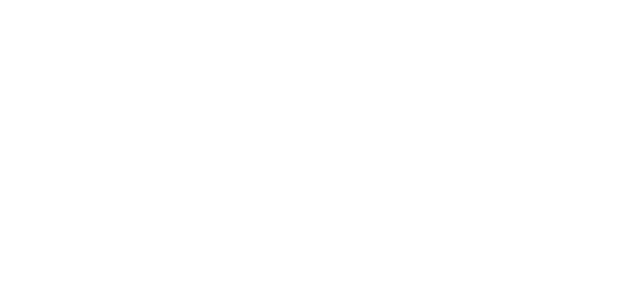
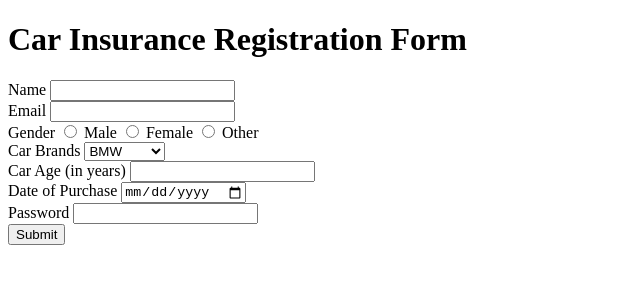
Before and after one commit to acciojob/car-insurance-form-bhpuja, a website: page main.html in a window 1280 px wide. Shown: the whole page, without its empty margins (0-640 px from the left). Drawn offline with Linux system fonts and the light colour scheme.

Commit message:
created a submission

```diff
--- a/main.html
+++ b/main.html
@@ -1,16 +1,68 @@
 <!DOCTYPE html>
+<html lang="en">
+<head>
+    <meta charset="UTF-8">
+    <meta name="viewport" content="width=device-width, initial-scale=1.0">
+    <title>Car Insurance Registration</title>
+</head>
+<body>
+    <h1>Car Insurance Registration Form</h1>
+    <form action="/submit" method="POST">
+        <!-- Name Field -->
+        <div>
+            <label for="name">Name</label>
+            <input type="text" id="name" name="name" required>
+        </div>
 
-<html>
+        <!-- Email Field -->
+        <div>
+            <label for="email">Email</label>
+            <input type="email" id="email" name="email" required>
+        </div>
 
-<head>
-	<link rel="stylesheet" href="styles.css">
-</head>
+        <!-- Gender Radio Buttons -->
+        <div>
+            <label>Gender</label>
+            <input type="radio" id="male" name="gender" value="Male" required>
+            <label for="male">Male</label>
+            <input type="radio" id="female" name="gender" value="Female" required>
+            <label for="female">Female</label>
+            <input type="radio" id="other" name="gender" value="Other" required>
+            <label for="other">Other</label>
+        </div>
 
-<body>
-	<!-- the entire body must be written by student -->
-    <script type="text/javascript" src="./script.js">
-</script>
+        <!-- Car Brands Dropdown -->
+        <div>
+            <label for="cars">Car Brands</label>
+            <select id="cars" name="cars">
+                <option value="BMW">BMW</option>
+                <option value="Audi">Audi</option>
+                <option value="Mercedez">Mercedez</option>
+            </select>
+        </div>
 
+        <!-- Car Age Field -->
+        <div>
+            <label for="carage">Car Age (in years)</label>
+            <input type="number" id="carage" name="carage" required>
+        </div>
+
+        <!-- Date of Purchase Field -->
+        <div>
+            <label for="dop">Date of Purchase</label>
+            <input type="date" id="dop" name="dop" required>
+        </div>
+
+        <!-- Password Field -->
+        <div>
+            <label for="password">Password</label>
+            <input type="password" id="password" name="password" required>
+        </div>
+
+        <!-- Submit Button -->
+        <div>
+            <button type="submit">Submit</button>
+        </div>
+    </form>
 </body>
-
 </html>
```
